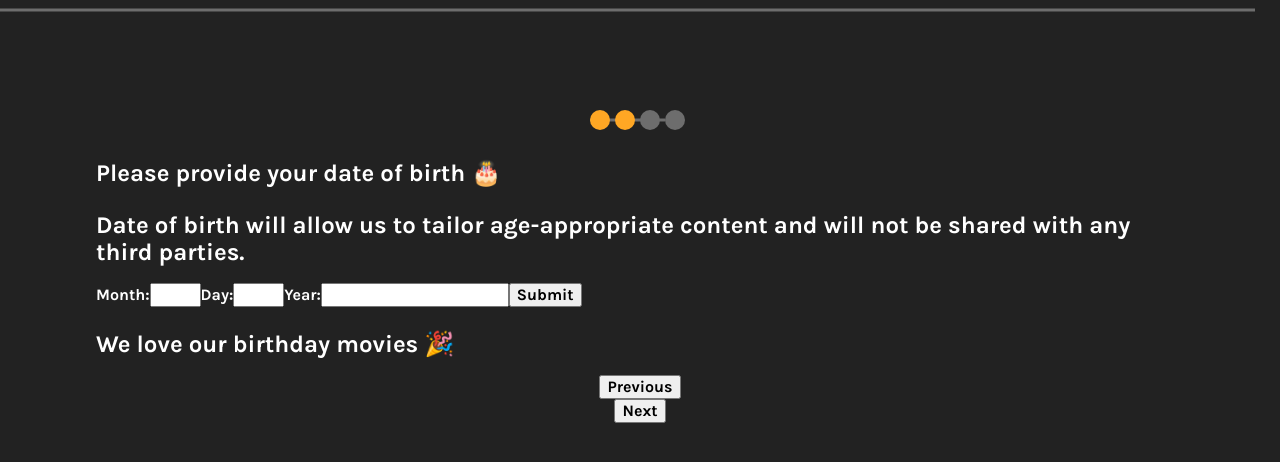
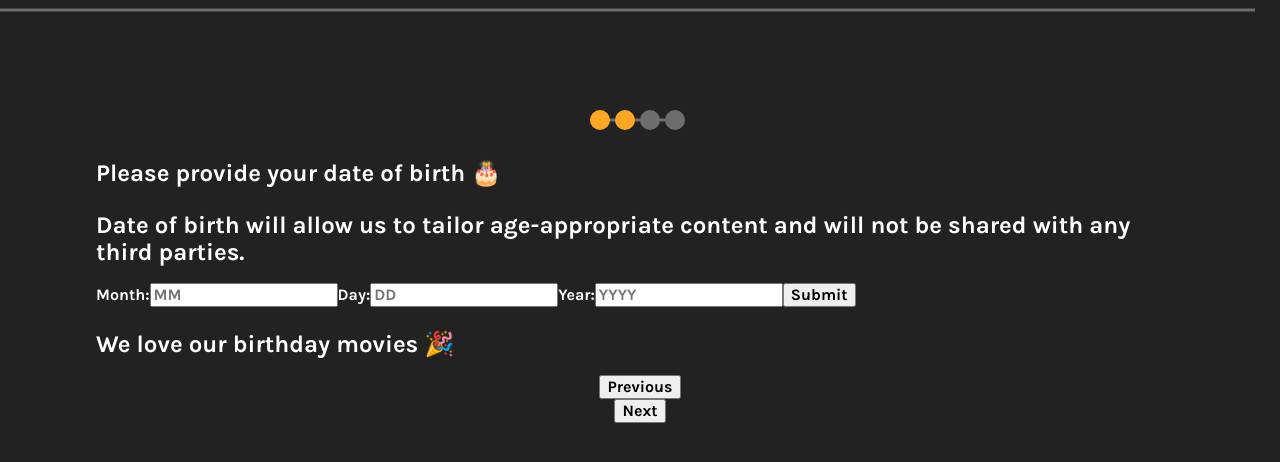
Before and after one commit to acsolis896/new-RT, a React (Vite) app: page / in a window 1280 px wide. Both pictures are taken after a click on the button "Next". Shown: the top 462 px of the page. Built offline with nearby package versions, Linux system fonts and the light colour scheme.

Commit message:
Update birthday input

```diff
--- a/BirthdayInput.jsx
+++ b/BirthdayInput.jsx
@@ -16,7 +16,8 @@ function BirthdayInput() {
       <label>
         Month:
         <input
-          type="number"
+          type="text"
+          placeholder="MM"
           value={month}
           onChange={(e) => setMonth(e.target.value)}
           min="1"
@@ -27,7 +28,8 @@ function BirthdayInput() {
       <label>
         Day:
         <input
-          type="number"
+          type="text"
+          placeholder="DD"
           value={day}
           onChange={(e) => setDay(e.target.value)}
           min="1"
@@ -38,7 +40,8 @@ function BirthdayInput() {
       <label>
         Year:
         <input
-          type="number"
+          type="text"
+          placeholder="YYYY"
           value={year}
           onChange={(e) => setYear(e.target.value)}
           required
```
